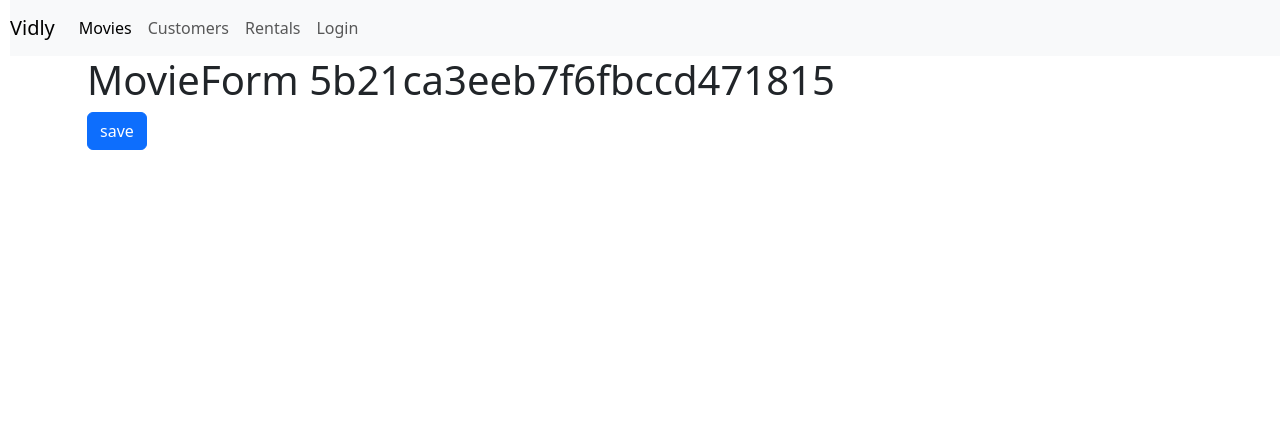
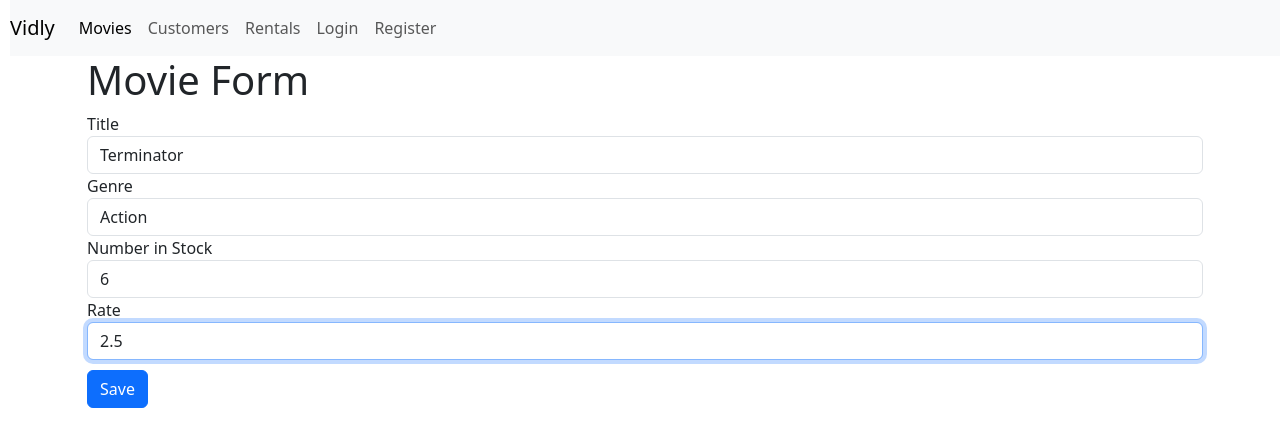
Before and after one commit to ChandiH/react_with_mosh, a React (Create React App) app: page /movies/5b21ca3eeb7f6fbccd471815 in a window 1280 px wide. Shown: the top 446 px of the page. Built offline with nearby package versions, Linux system fonts and the light colour scheme.

Commit message:
07.1 - Form <- there is error

```diff
--- a/package.json
+++ b/package.json
@@ -10,6 +10,7 @@
     "@testing-library/user-event": "^13.5.0",
     "bootstrap": "^5.3.1",
     "fontawesome": "^5.6.3",
+    "joi-browser": "^13.4.0",
     "lodash": "^4.17.21",
     "prop-types": "^15.8.1",
     "react": "^18.2.0",
--- a/src/App.js
+++ b/src/App.js
@@ -14,6 +14,7 @@ import Rentals from "./components/rentals";
 import NotFound from "./components/notfound";
 import MovieForm from "./components/movieForm";
 import LoginForm from "./components/loginForm";
+import RegisterForm from "./components/registerForm";
 
 class App extends Component {
   state = {
@@ -75,6 +76,7 @@ class App extends Component {
         <Route path="customers" element={<Customers />} />
         <Route path="rentals" element={<Rentals />} />
         <Route path="login" element={<LoginForm />} />
+        <Route path="register" element={<RegisterForm />} />
         <Route path="not-found" element={<NotFound />} />
         <Route path="*" element={<Navigate to="/not-found" replace />} />
       </Route>
--- /dev/null
+++ b/src/components/common/form.jsx
@@ -0,0 +1,91 @@
+import { Component } from "react";
+import joi from "joi-browser";
+import InputField from "./inputField";
+
+class Form extends Component {
+  state = {
+    data: {},
+    errors: {},
+  };
+
+  changeState = this.setState;
+  schema = {};
+
+  printState = () => {
+    console.log("state", this.state);
+    console.log("schema", this.schema);
+  };
+
+  validate = () => {
+    const option = { abortEarly: false };
+    const { error } = joi.validate(this.state.data, this.schema, option);
+
+    if (!error) return null;
+
+    const errors = {};
+    for (let item of error.details) errors[item.path[0]] = item.message;
+
+    return errors;
+  };
+
+  validateProperty = ({ name, value }) => {
+    const obj = { [name]: value };
+    const schema = { [name]: this.schema[name] };
+    const { error } = joi.validate(obj, schema);
+    return error ? error.details[0].message : null;
+  };
+
+  handleSubmit = (e) => {
+    e.preventDefault();
+    const errors = this.validate();
+    const data = this.state.data;
+    this.changeState({ data: data, errors: errors || {} });
+    if (errors) return;
+
+    this.doSubmit();
+  };
+
+  doSubmit = () => {
+    console.log("submitted");
+  };
+
+  handleChange = ({ currentTarget: input }) => {
+    const errors = { ...this.state.errors };
+    const errorMessage = this.validateProperty(input);
+    if (errorMessage) errors[input.name] = errorMessage;
+    else delete errors[input.name];
+
+    const data = { ...this.state.data };
+    data[input.name] = input.value;
+    this.changeState({ data, errors });
+  };
+
+  renderInputField(name, label) {
+    const { data, errors } = this.state;
+
+    return (
+      <InputField
+        name={name}
+        label={label}
+        value={data[name]}
+        onChange={this.handleChange}
+        autoFocus={true}
+        error={errors[name]}
+      />
+    );
+  }
+
+  renderButton(label) {
+    return (
+      <button
+        disabled={this.validate()}
+        style={{ marginTop: 10 }}
+        className="btn btn-primary mt-10"
+      >
+        {label}
+      </button>
+    );
+  }
+}
+
+export default Form;
--- a/src/components/common/inputField.jsx
+++ b/src/components/common/inputField.jsx
@@ -1,18 +1,10 @@
 import React from "react";
 
-const InputField = ({ name, label, value, onChange, autoFocus, error }) => {
+const InputField = ({ name, label, error, ...rest }) => {
   return (
     <div className="form-group">
       <label htmlFor={name}>{label}</label>
-      <input
-        autoFocus={autoFocus}
-        id={name}
-        name={name}
-        value={value}
-        onChange={onChange}
-        type="text"
-        className="form-control"
-      />
+      <input {...rest} id={name} name={name} className="form-control" />
       {error && <div className="alert alert-danger">{error}</div>}
     </div>
   );
--- a/src/components/loginForm.jsx
+++ b/src/components/loginForm.jsx
@@ -1,79 +1,31 @@
-import React, { Component } from "react";
-import InputField from "./common/inputField";
+import React from "react";
+import Form from "./common/form";
+import joi from "joi-browser";
 
-class LoginForm extends Component {
+class LoginForm extends Form {
   state = {
-    account: { userName: "", password: "" },
+    data: { userName: "", password: "" },
     errors: {},
   };
 
-  validate = () => {
-    const errors = {};
-    const { account } = this.state;
-
-    if (account.userName.trim() === "")
-      errors.userName = "UserName is required.";
-    if (account.password.trim() === "")
-      errors.password = "password is required.";
-
-    return Object.keys(errors).length === 0 ? null : errors;
+  schema = {
+    userName: joi.string().required().label("Username"),
+    password: joi.string().required().label("Password"),
   };
 
-  validateProperty = ({ name, value }) => {
-    if (name === "userName") {
-      if (value.trim() === "") return "userName is required.";
-      //.....
-    }
-    if (name === "password") {
-      if (value.trim() === "") return "password is required.";
-    }
-  };
-
-  handleSubmit = (e) => {
-    e.preventDefault();
-    const errors = this.validate();
-    this.setState({ errors: errors || {} });
-    if (errors) return;
-
+  doSubmit = () => {
     // call server
-    console.log("Submitted");
-  };
-
-  handleChange = ({ currentTarget: input }) => {
-    const errors = { ...this.state.errors };
-    const errorMessage = this.validateProperty(input);
-    if (errorMessage) errors[input.name] = errorMessage;
-    else delete errors[input.name];
-
-    const account = { ...this.state.account };
-    account[input.name] = input.value;
-    this.setState({ account, errors });
+    console.log("Submitted", this.state.data);
   };
 
   render() {
-    const { account, errors } = this.state;
     return (
       <div className="container">
         <h1>Login Form</h1>
         <form onSubmit={this.handleSubmit}>
-          <InputField
-            name="userName"
-            label="Username"
-            value={account.userName}
-            onChange={this.handleChange}
-            autoFocus={true}
-            error={errors.userName}
-          />
-          <InputField
-            name="password"
-            label="Password"
-            value={account.password}
-            onChange={this.handleChange}
-            error={errors.password}
-          />
-          <button style={{ marginTop: 10 }} className="btn btn-primary mt-10">
-            Login
-          </button>
+          {this.renderInputField("userName", "Username")}
+          {this.renderInputField("password", "Password")}
+          {this.renderButton("Login")}
         </form>
       </div>
     );
--- a/src/components/movieForm.jsx
+++ b/src/components/movieForm.jsx
@@ -1,24 +1,75 @@
-import React from "react";
+import React, { useEffect, useState } from "react";
 import { useParams, useNavigate } from "react-router-dom";
+import joi from "joi-browser";
+import Form from "./common/form";
+import { getMovie, saveMovie } from "../services/fakeMovieService";
 
-const MovieForm = () => {
+function MovieForm() {
+  const formClass = new Form();
+
+  const [state, setState] = useState({
+    data: { title: "", genre: "", numberInStock: "", dailyRentalRate: "" },
+    errors: {},
+  });
+
+  formClass.state = state;
+  formClass.changeState = setState;
+
+  formClass.schema = {
+    title: joi.string().required().label("Title"),
+    genre: joi.string().required().label("Genre"),
+    numberInStock: joi.number().required().label("Number in Stock"),
+    dailyRentalRate: joi.number().required().label("Rate"),
+  };
+
   const queryParameters = useParams();
   const navigate = useNavigate();
 
+  useEffect(() => {
+    if (queryParameters.id === "new") {
+      console.log("new Form created");
+    } else {
+      console.log(queryParameters);
+      const movie = getMovie(queryParameters.id);
+      const errors = state.errors;
+      const data = {
+        title: movie.title,
+        genre: movie.genre.name,
+        numberInStock: movie.numberInStock,
+        dailyRentalRate: movie.dailyRentalRate,
+      };
+      setState({ data, errors });
+    }
+  }, [queryParameters]);
+
+  formClass.doSubmit = () => {
+    console.log("Submitted", state.data);
+    const movie = getMovie(queryParameters.id);
+    console.log("db movie", movie);
+    movie.title = state.data.title;
+    movie.dailyRentalRate = state.data.dailyRentalRate;
+    movie.numberInStock = state.data.numberInStock;
+    console.log("edited movie", movie);
+    saveMovie(movie);
+    navigate("/movies");
+  };
+  // doSubmit = () => {
+  //   // call server
+  //   //   const navigate = this.getNavigation();
+  //   //   navigate("/movies");
+  // };
+
   return (
     <div className="container">
-      <h1>MovieForm {queryParameters["id"]}</h1>
-      <button
-        className={"btn btn-primary"}
-        onClick={() => {
-          console.log("btn pressed");
-          navigate("/movies");
-        }}
-      >
-        save
-      </button>
+      <h1>Movie Form</h1>
+      <form onSubmit={formClass.handleSubmit}>
+        {formClass.renderInputField("title", "Title")}
+        {formClass.renderInputField("genre", "Genre")}
+        {formClass.renderInputField("numberInStock", "Number in Stock")}
+        {formClass.renderInputField("dailyRentalRate", "Rate")}
+        {formClass.renderButton("Save")}
+      </form>
     </div>
   );
-};
-
+}
 export default MovieForm;
--- a/src/components/movieListComponent.jsx
+++ b/src/components/movieListComponent.jsx
@@ -6,6 +6,7 @@ import { getGenres } from "../services/fakeGenreService";
 import ListGroup from "./common/listGroupComponent";
 import MovieTable from "./movieTable";
 import _ from "lodash";
+import { Link } from "react-router-dom";
 
 class MovieList extends Component {
   state = {
@@ -97,6 +98,9 @@ class MovieList extends Component {
           />
         </div>
         <div className="col">
+          <Link className="btn btn-primary" to="/movies/new">
+            New Movie
+          </Link>
           <p>Showing {movieCount} movies in the database</p>
           <MovieTable
             movies={movies}
--- a/src/components/navbar.jsx
+++ b/src/components/navbar.jsx
@@ -34,6 +34,9 @@ const NavBar = ({ totalCounters }) => {
             <NavLink className="nav-link nav-item" to="/login">
               Login
             </NavLink>
+            <NavLink className="nav-link nav-item" to="/register">
+              Register
+            </NavLink>
           </div>
         </div>
       </nav>
--- /dev/null
+++ b/src/components/registerForm.jsx
@@ -0,0 +1,37 @@
+import React from "react";
+import Form from "./common/form";
+import joi from "joi-browser";
+
+class RegisterForm extends Form {
+  state = {
+    data: { username: "", password: "", name: "" },
+    errors: {},
+  };
+
+  schema = {
+    username: joi.string().required().email().label("Username"),
+    password: joi.string().required().min(5).label("Password"),
+    name: joi.string().required().label("Name"),
+  };
+
+  doSubmit = () => {
+    // call server
+    console.log("Submitted", this.state.data);
+  };
+
+  render() {
+    return (
+      <div className="container">
+        <h1>Register</h1>
+        <form onSubmit={this.handleSubmit}>
+          {this.renderInputField("username", "Username")}
+          {this.renderInputField("password", "Password", "password")}
+          {this.renderInputField("name", "Name")}
+          {this.renderButton("Register")}
+        </form>
+      </div>
+    );
+  }
+}
+
+export default RegisterForm;
--- a/src/services/fakeGenreService.js
+++ b/src/services/fakeGenreService.js
@@ -1,9 +1,21 @@
 export const genres = [
   { _id: "5b21ca3eeb7f6fbccd471818", name: "Action" },
   { _id: "5b21ca3eeb7f6fbccd471814", name: "Comedy" },
-  { _id: "5b21ca3eeb7f6fbccd471820", name: "Thriller" }
+  { _id: "5b21ca3eeb7f6fbccd471820", name: "Thriller" },
 ];
 
 export function getGenres() {
-  return genres.filter(g => g);
+  return genres.filter((g) => g);
 }
+
+export function getGenere(name) {
+  const result = genres.find((g) => g.name === name);
+  return result;
+}
+
+export function saveGenre(name) {
+  const newId = Math.random() * 1000000;
+  const newGenre = { _id: newId, name: [name] };
+  genres.push(newGenre);
+  return newGenre;
+}
--- a/src/services/fakeMovieService.js
+++ b/src/services/fakeMovieService.js
@@ -69,20 +69,24 @@ const movies = [
 ];
 
 export function getMovies() {
-  return movies;
+  return { ...movies };
 }
 
 export function getMovie(id) {
-  return movies.find((m) => m._id === id);
+  const result = movies.find((m) => m._id === id);
+  return { ...result };
 }
 
 export function saveMovie(movie) {
-  let movieInDb = movies.find((m) => m._id === movie._id) || {};
-  movieInDb.name = movie.name;
-  movieInDb.genre = genresAPI.genres.find((g) => g._id === movie.genreId);
+  console.log("got this to save", movie);
+  const movieInDb = getMovie(movie._id);
+  console.log("previous", movieInDb);
+  movieInDb.title = movie.title;
+  const genre = genresAPI.getGenere(movie.genre);
+  movieInDb.genre = genre ? genre : genresAPI.saveGenre(movie.genre);
   movieInDb.numberInStock = movie.numberInStock;
   movieInDb.dailyRentalRate = movie.dailyRentalRate;
-
+  console.log("new", movieInDb);
   if (!movieInDb._id) {
     movieInDb._id = Date.now();
     movies.push(movieInDb);
```
Also changed, not shown: 1 other file (tests, documents, lock files or other folders).
